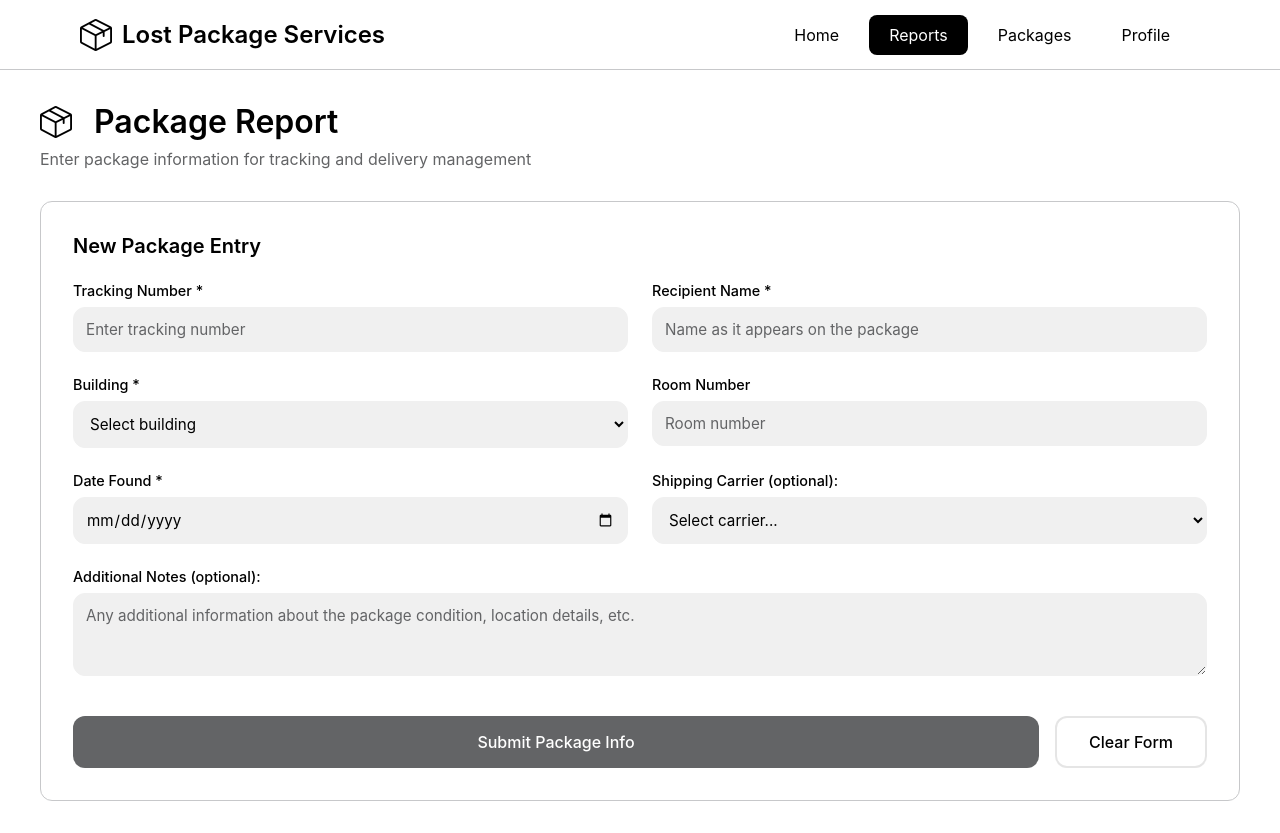
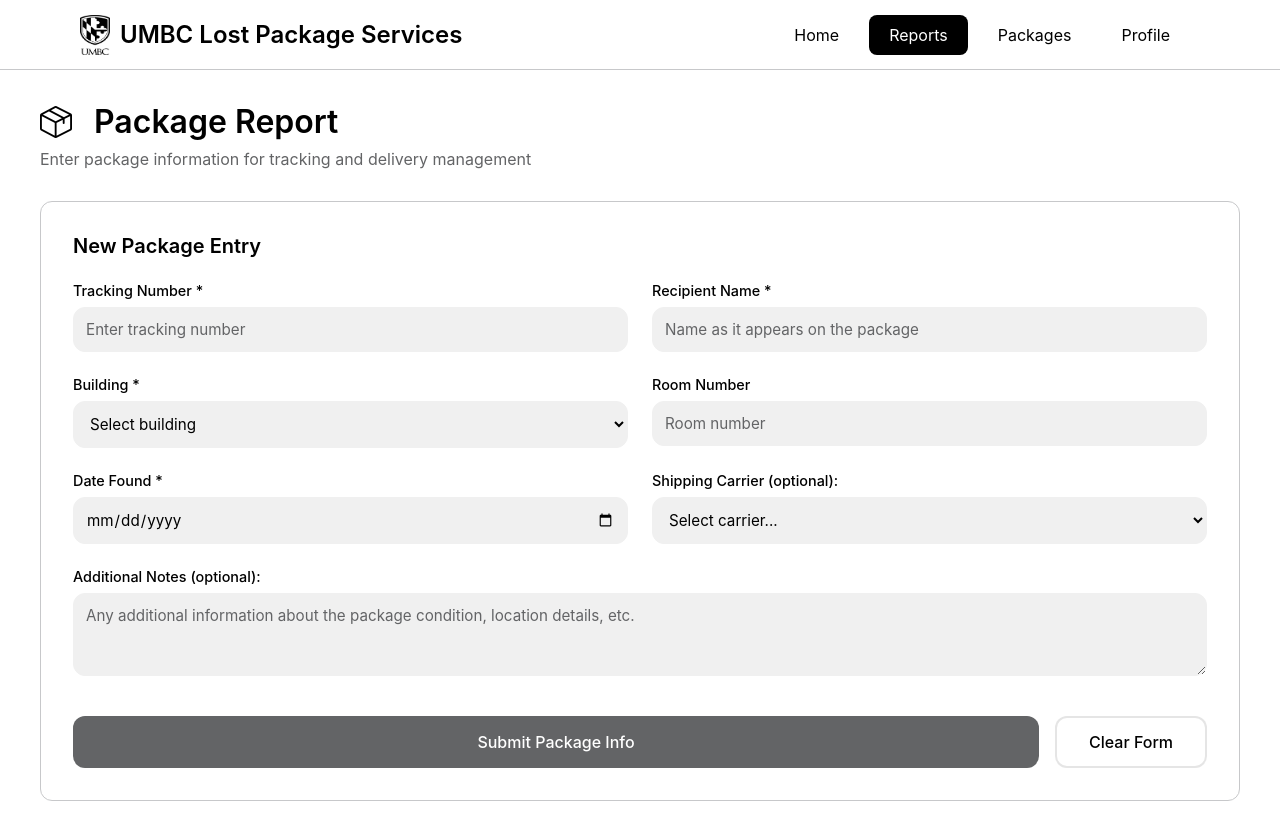
Before and after one commit to parkerkopp/CMSC-447-SWE-Lost-Packages-Project, a Vue app in the folder frontend/: page /reports in a window 1280 px wide. Built offline with nearby package versions, Linux system fonts and the light colour scheme.

Commit message:
Fixed issue with report page not creating a report table along side the lost_package table.

```diff
--- a/frontend/src/App.vue
+++ b/frontend/src/App.vue
@@ -2,8 +2,12 @@
   <div>
     <nav class="nav-bar">
       <div class="title-container">
-        <img src="./assets/package.png" alt="package" class="icon" />
-        <h1 class="title">Lost Package Services</h1>
+        <img
+          src="./assets/UMBC-vertical-logo-1C-black.png"
+          alt="package"
+          class="icon"
+        />
+        <h1 class="title">UMBC Lost Package Services</h1>
       </div>
       <div class="link-container">
         <router-link to="/" class="link">Home</router-link>
--- a/frontend/src/global.css
+++ b/frontend/src/global.css
@@ -34,8 +34,8 @@
 }
 
 .icon {
-  height: 32px;
-  width: 32px;
+  height: 40px;
+  width: 30px;
   margin-right: 10px;
 }
 
--- a/frontend/src/pages/ReportsPage.vue
+++ b/frontend/src/pages/ReportsPage.vue
@@ -184,36 +184,45 @@ const reportFormSubmit = async () => {
 
   // package object with the current package form data
   const packageData = {
-    tracking_num: trackingNumber.value.trim(),
-    recipient_name: recipientName.value.trim(),
-    building: buildingInfo.value,
-    room_num: roomNum.value.trim(),
-    carrier: carrier.value || null,
-    date: dateFound.value,
-    notes: notes.value.trim() || null,
+    p_tracking_num: trackingNumber.value.trim(),
+    p_recipient_name: recipientName.value.trim(),
+    p_building: buildingInfo.value,
+    p_room_num: roomNum.value.trim(),
+    p_carrier: carrier.value || null,
+    p_date: dateFound.value,
+    p_notes: notes.value.trim() || null,
   };
 
-  const reportData = {
-    completed_status: "Not Delivered",
-    tracking_num: packageData.tracking_num,
-  };
+  // const reportData = {
+  //   completed_status: "Not Delivered",
+  //   tracking_num: packageData.tracking_num,
+  // };
 
   try {
     // Insert data into Supabase
-    const { data: packageInfo, error: packageError } = await supabase
-      .from("lost_package")
-      .insert([packageData])
-      .select(); // returns the new row(s) from the DB
+    // const { data: packageInfo, error: packageError } = await supabase
+    //   .from("lost_package")
+    //   .insert([packageData])
+    //   .select(); // returns the new row(s) from the DB
+    //
+    // if (packageError) {
+    //   throw packageError;
+    // }
+    // const { data: reportInfo, error: reportError } = await supabase
+    //   .from("report")
+    //   .insert([reportData]);
+    //
+    // if (reportError) {
+    //   throw reportError;
+    // }
 
-    if (packageError) {
-      throw packageError;
-    }
-    const { data: reportInfo, error: reportError } = await supabase
-      .from("report")
-      .insert([reportData]);
+    const { data, error } = await supabase.rpc(
+      "submit_package_report",
+      packageData,
+    );
 
-    if (reportError) {
-      throw reportError;
+    if (error) {
+      throw error;
     }
 
     console.log("Package and report inserted successfully:", data);
```
Also changed, not shown: frontend/src/assets/UMBC-vertical-logo-1C-black.png (added).
